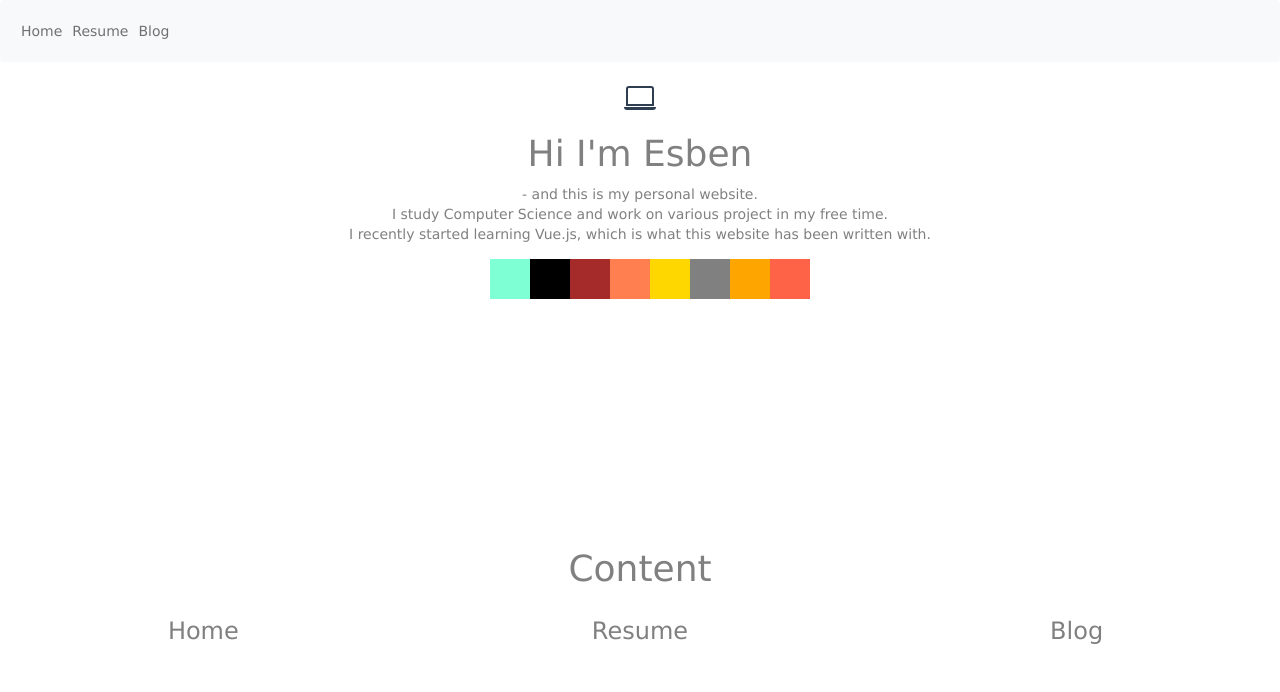
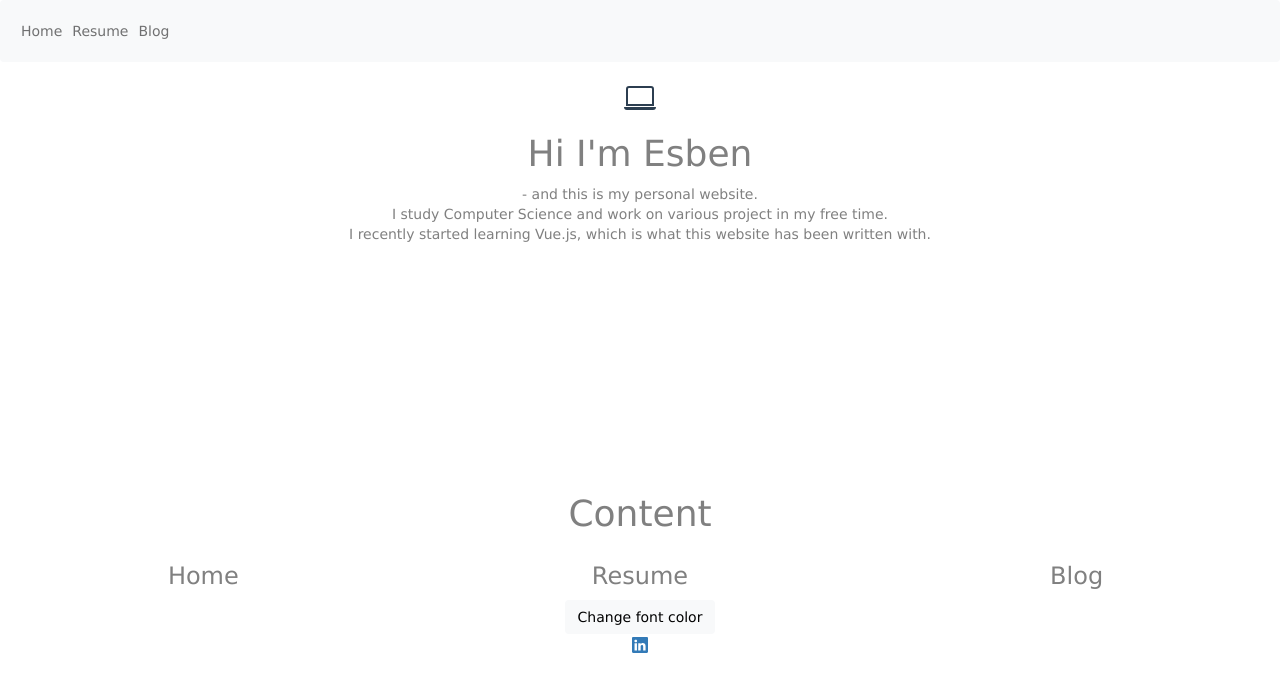
Before and after one commit to esbensoevndahl/website-vue, a Vue app: page / in a window 1280 px wide. Shown: the top 692 px of the page. Built offline with nearby package versions, Linux system fonts and the light colour scheme.

Commit message:
Added footer
Updated:
- landing page
- footer
- NavBar

```diff
--- a/src/App.vue
+++ b/src/App.vue
@@ -18,16 +18,21 @@
     />
   </svg>
   <LandingPage msg="Hi I'm Esben" />
+<div id="footer">
+<Footer></Footer>
+</div>
 </template>
 
 <script>
 import NavBar from "./components/NavBar.vue";
 import LandingPage from "./components/LandingPage.vue";
+import Footer from './components/Footer.vue';
 export default {
   name: "App",
   components: {
     LandingPage,
     NavBar,
+    Footer,
   },
 };
 </script>
@@ -42,4 +47,9 @@ export default {
   margin-top: 0px;
 }
 
+.footer{
+  position: absolute;
+  bottom: 10px;
+  width: 50%;
+}
 </style>
--- /dev/null
+++ b/src/components/Footer.vue
@@ -0,0 +1,22 @@
+<template>
+    <a href="https://www.linkedin.com/in/esben-s%C3%B8vndahl-kok-bb55711b8/"
+      ><svg
+        xmlns="http://www.w3.org/2000/svg"
+        width="16"
+        height="16"
+        fill="currentColor"
+        class="bi bi-linkedin"
+        viewBox="0 0 16 16"
+      >
+        <path
+          d="M0 1.146C0 .513.526 0 1.175 0h13.65C15.474 0 16 .513 16 1.146v13.708c0 .633-.526 1.146-1.175 1.146H1.175C.526 16 0 15.487 0 14.854V1.146zm4.943 12.248V6.169H2.542v7.225h2.401zm-1.2-8.212c.837 0 1.358-.554 1.358-1.248-.015-.709-.52-1.248-1.342-1.248-.822 0-1.359.54-1.359 1.248 0 .694.521 1.248 1.327 1.248h.016zm4.908 8.212V9.359c0-.216.016-.432.08-.586.173-.431.568-.878 1.232-.878.869 0 1.216.662 1.216 1.634v3.865h2.401V9.25c0-2.22-1.184-3.252-2.764-3.252-1.274 0-1.845.7-2.165 1.193v.025h-.016a5.54 5.54 0 0 1 .016-.025V6.169h-2.4c.03.678 0 7.225 0 7.225h2.4z"
+        />
+      </svg>
+    </a>
+</template>
+
+<script>
+export default {
+  setup() {},
+};
+</script>
--- a/src/components/LandingPage.vue
+++ b/src/components/LandingPage.vue
@@ -3,21 +3,11 @@
     <h1>{{ msg }}</h1>
     <p>
       - and this is my personal website. <br />
-      I study Computer Science and work on various project in my free time. <br />
-      I recently started learning Vue.js, which is what this website has been written with.
+      I study Computer Science and work on various project in my free time.
+      <br />
+      I recently started learning Vue.js, which is what this website has been
+      written with.
     </p>
-
-
-      <ul>
-        <li
-          v-for="textColor in colors"
-          :key="textColor"
-          :style="{ backgroundColor: textColor }"
-          @mouseover="changeColor(textColor)"
-          class="color-box"
-          float:left
-        ></li>
-      </ul>
 
     <div class="absolute">
       <h1>Content</h1>
@@ -28,6 +18,20 @@
       </div>
     </div>
   </div>
+
+  <button type="button" class="btn btn-light" @click="showColors()">
+    Change font color
+  </button>
+  <ul v-show="showColor">
+    <li
+      v-for="textColor in colors"
+      :key="textColor"
+      :style="{ backgroundColor: textColor }"
+      @mouseover="changeColor(textColor)"
+      class="color-box"
+      float:left
+    ></li>
+  </ul>
 </template>
 
 <script>
@@ -38,13 +42,26 @@ export default {
   },
   data() {
     return {
+      showColor: false,
       textColor: "Grey",
-      colors: ["Aquamarine", "Black", "Brown", "Coral", "Gold", "Grey", "Orange", "Tomato"],
+      colors: [
+        "Aquamarine",
+        "Black",
+        "Brown",
+        "Coral",
+        "Gold",
+        "Grey",
+        "Orange",
+        "Tomato",
+      ],
     };
   },
   methods: {
     changeColor(input) {
       this.textColor = input;
+    },
+    showColors() {
+      this.showColor = !this.showColor;
     },
   },
 };
--- a/src/components/NavBar.vue
+++ b/src/components/NavBar.vue
@@ -4,8 +4,6 @@
     href="https://maxcdn.bootstrapcdn.com/bootstrap/3.4.1/css/bootstrap.min.css"
   />
   <nav class="navbar navbar-expand-lg navbar-light bg-light">
-
-
     <div class="collapse navbar-collapse" id="navbarSupportedContent">
       <ul class="navbar-nav mr-auto">
         <li class="nav-item active">
```
